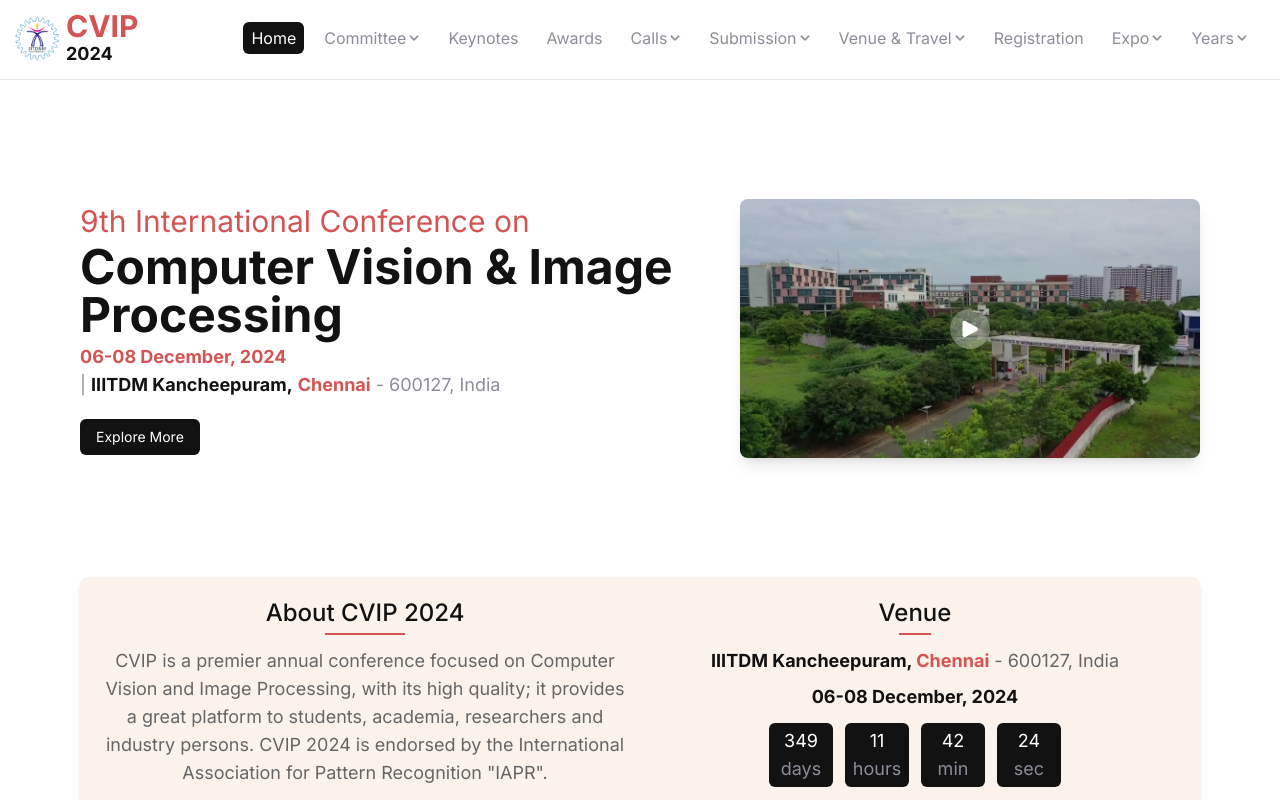
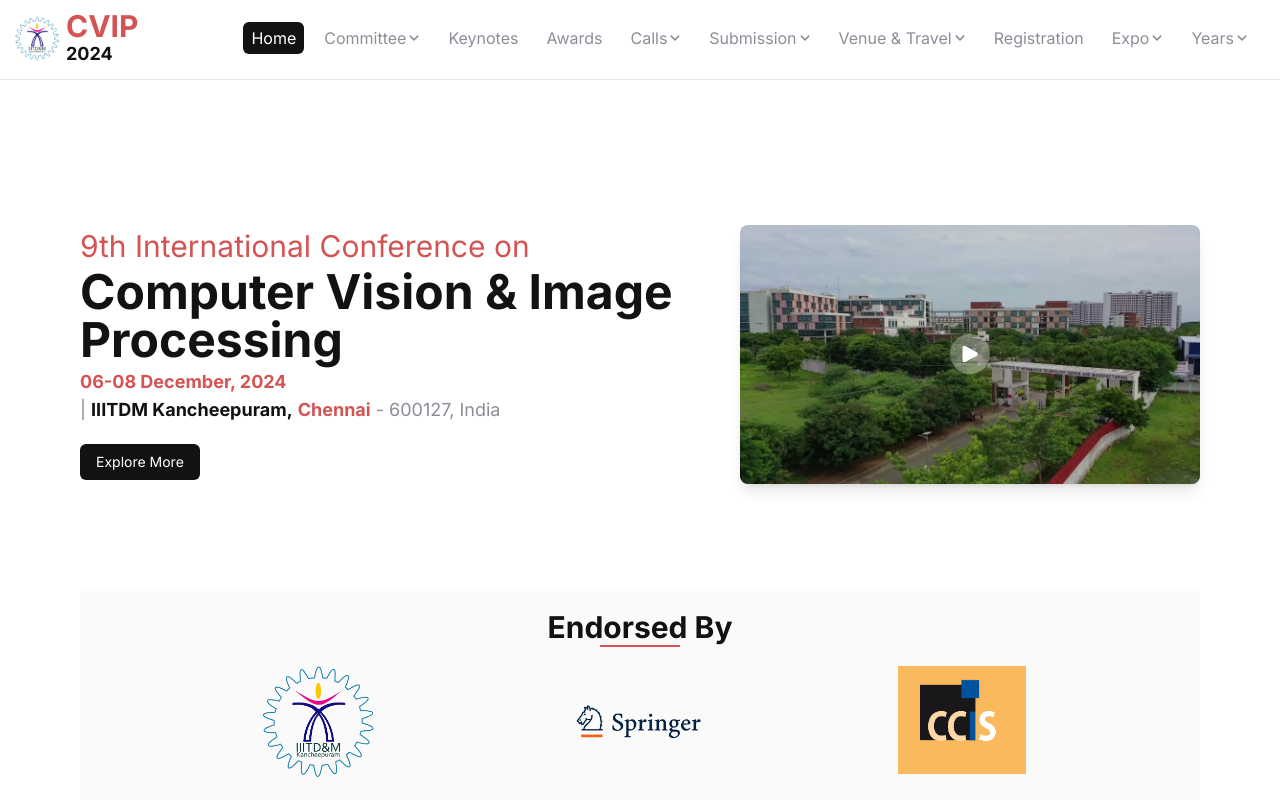
Before and after one commit to NSVEGUR/cvip-2024, a Next.js app: page / in a window 1280 px wide. Shown: the top 800 px of the page. Built offline with nearby package versions, Linux system fonts and the light colour scheme.

Commit message:
update: added endorsers

```diff
--- a/src/app/page.tsx
+++ b/src/app/page.tsx
@@ -7,9 +7,29 @@
 import ImportantDates from "@/components/ImportantDates";
 import Envelope from "@/components/svg/Envelope";
 import MapPin from "@components/svg/MapPin";
+import Institute from "@images/logo.webp";
+import Springer from "@images/logos/springer.png";
+import CCIS from "@images/logos/ccis.png";
 import Form from "./Form";
 
 export default function Home() {
+  const endorsers = [
+    {
+      src: Institute,
+      alt: "iiitdm-logo",
+      href: "https://iiitdm.ac.in/",
+    },
+    {
+      src: Springer,
+      alt: "springer-logo",
+      href: "http://www.springer.com/series/7899",
+    },
+    {
+      src: CCIS,
+      alt: "ccis-logo",
+      href: "http://www.springer.com/series/7899",
+    },
+  ];
   return (
     <Main className="scroll-smooth">
       <section className="flex min-h-container flex-col justify-evenly">
@@ -46,6 +66,24 @@
             <Video />
           </div>
         </div>
+        <div className="flex w-full flex-col items-center rounded-md bg-zinc-50 p-5 pb-10">
+          <h1 className="text-center text-3xl font-bold">Endorsed By</h1>
+          <div className="mb-3 h-[2px] w-20 bg-accent"></div>
+          <div className="flex w-full items-center justify-evenly gap-10 -md:flex-wrap">
+            {endorsers.map(({ href, alt, src }, index) => (
+              <a key={index} href={href}>
+                <Image
+                  src={src}
+                  alt={alt}
+                  width="150"
+                  className="w-32 transition-transform duration-300 hover:scale-110"
+                />
+              </a>
+            ))}
+          </div>
+        </div>
+      </section>
+      <section>
         <div className=" my-10 grid grid-cols-2 gap-5 rounded-lg bg-accent-soft p-5 text-center text-lg shadow-md -md:grid-cols-1">
           <div className="flex flex-col items-center">
             <h1 className="mb-1 text-2xl font-medium">About CVIP 2024</h1>
```
